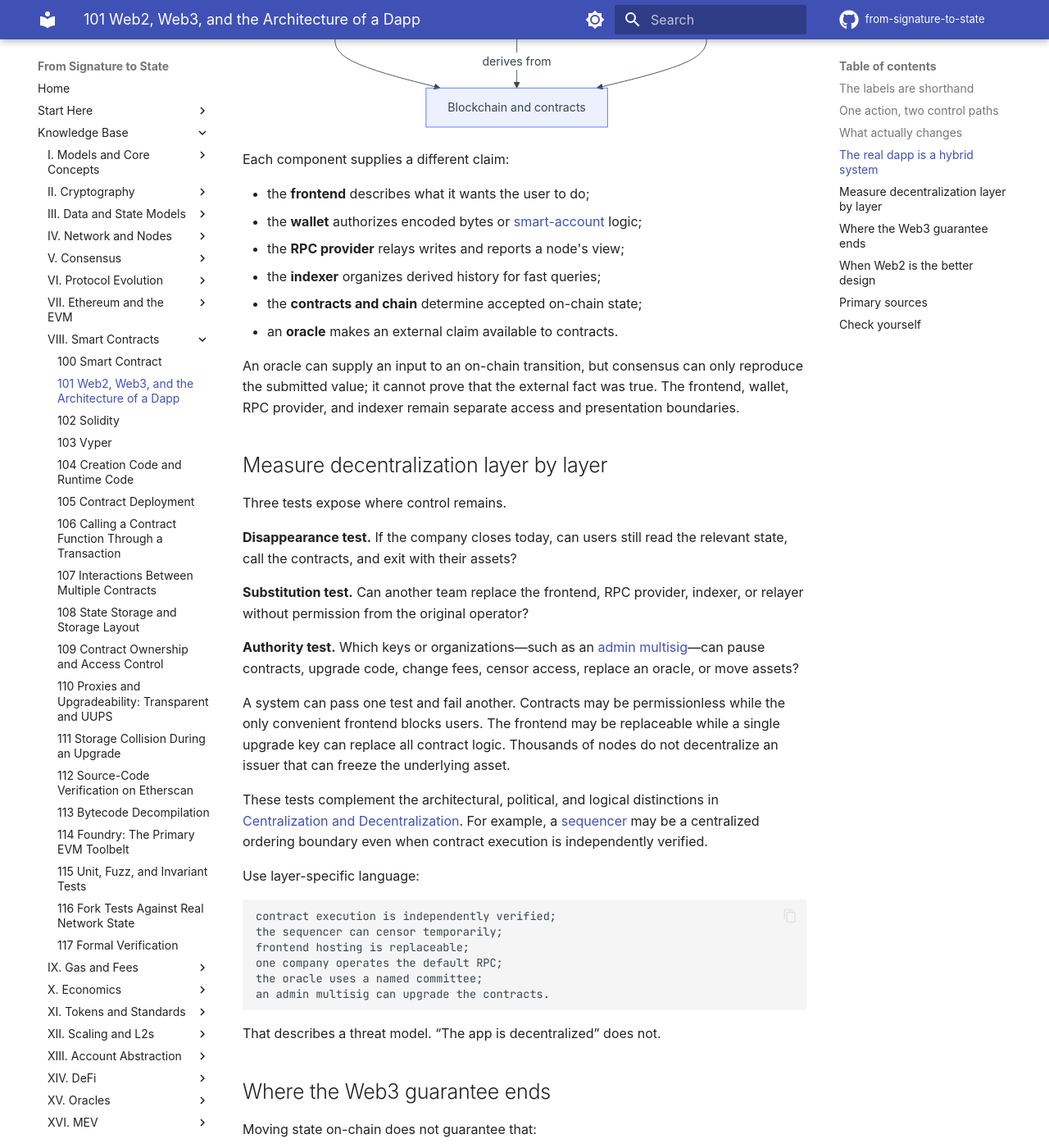
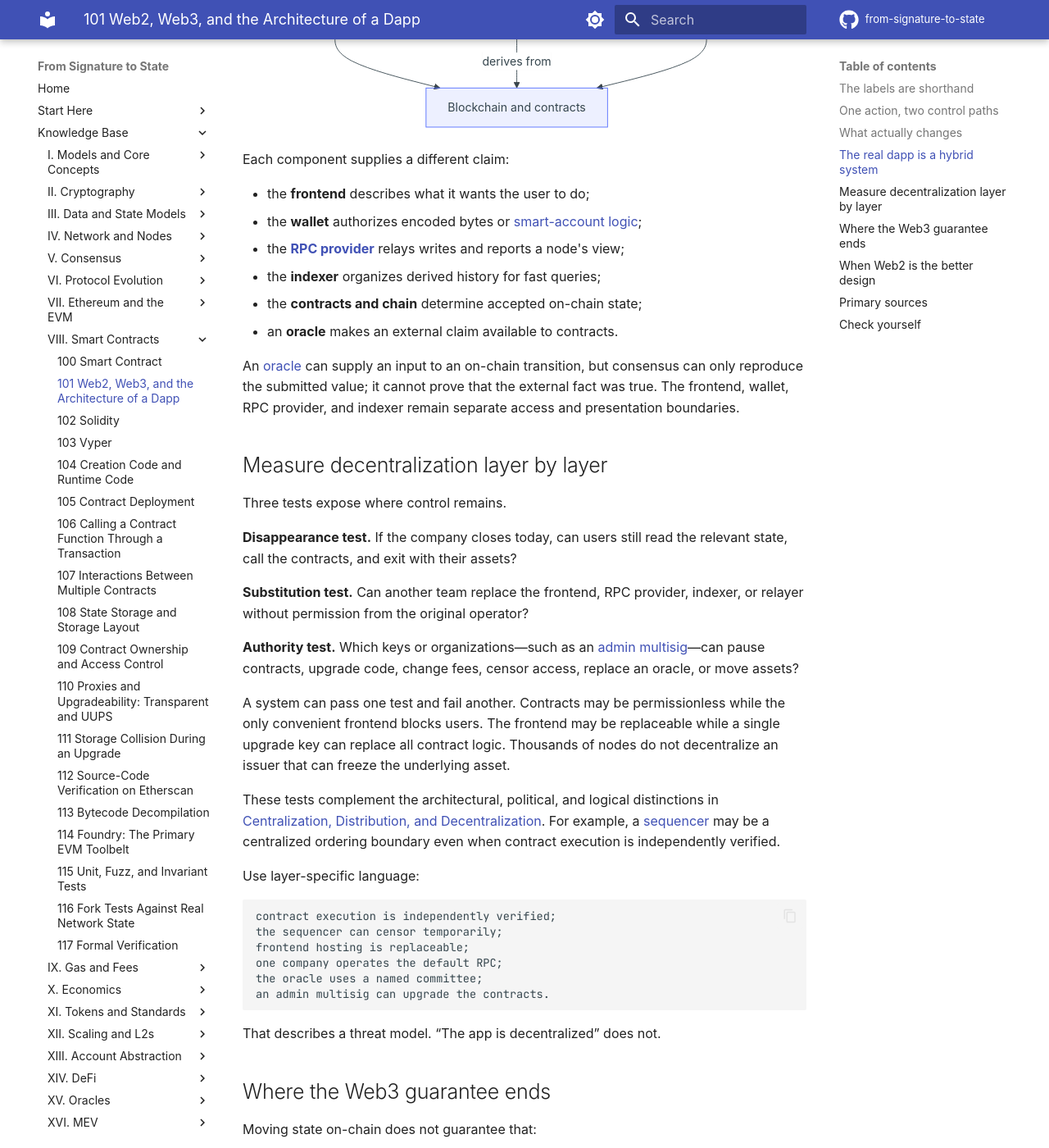
Before and after one commit to Vastargazing/from-signature-to-state, an MkDocs documentation site: the page built from docs/topics/101-decentralized-application.md, in a window 1280 px wide and 1400 px high, scrolled down 2790 px. Shown: the whole window at 82% size. Built offline with MkDocs 1.6.1 and Material for MkDocs 9.7.7, drawn with Linux system fonts in a browser that asks for light colours; some web fonts are replaced; comment, search, counter and statistics services are not loaded; some of the changed lines change nothing that is shown.

Commit message:
Restore off-chain boundary links

```diff
--- a/docs/topics/101-decentralized-application.md
+++ b/docs/topics/101-decentralized-application.md
@@ -48,7 +48,7 @@ This does not make the interface harmless. A compromised frontend can prepare a
 | Authorization | Password, passkey, session, OAuth token, or server-side policy | Transaction signature or [smart-account](169-erc-4337.md) validation for on-chain writes |
 | Business logic | Server code chosen by the operator | Contract code and protocol rules executed by validating nodes |
 | Accepting a write | The server accepts and commits it | The network includes a valid request and execution succeeds |
-| Reading state | The application's API returns its database view | An RPC or [indexer](051-indexers-the-graph.md) returns a chain-derived view, which may need independent verification |
+| Reading state | The application's API returns its database view | An [RPC](049-json-rpc.md) or [indexer](051-indexers-the-graph.md) returns a chain-derived view, which may need independent verification |
 | Recovery and changes | An administrator can edit data, reset access, or roll back internal records | A new valid transition, an authorized upgrade, governance action, or exceptional social intervention is required |
 | Privacy | Data can remain private to the service, although the operator can see it | Public-chain state is normally public; an address is [pseudonymous, not private](268-pseudonymity-vs-anonymity.md) |
 | Cost and latency | Centralized execution can be fast and cheap to operate per request | Replicated verification, ordering, gas, and finality add cost and delay |
@@ -73,13 +73,13 @@ flowchart TB
 Each component supplies a different claim:
 
 - the **frontend** describes what it wants the user to do;
-- the **wallet** authorizes encoded bytes or [smart-account](173-safe-and-smart-wallets.md) logic;
-- the **RPC provider** relays writes and reports a node's view;
+- the **wallet** authorizes encoded bytes or [smart-account logic](173-safe-and-smart-wallets.md);
+- the **[RPC provider](050-node-providers.md)** relays writes and reports a node's view;
 - the **indexer** organizes derived history for fast queries;
 - the **contracts and chain** determine accepted on-chain state;
 - an **oracle** makes an external claim available to contracts.
 
-An oracle can supply an input to an on-chain transition, but consensus can only reproduce the submitted value; it cannot prove that the external fact was true. The frontend, wallet, RPC provider, and indexer remain separate access and presentation boundaries.
+An [oracle](193-oracle-problem.md) can supply an input to an on-chain transition, but consensus can only reproduce the submitted value; it cannot prove that the external fact was true. The frontend, wallet, RPC provider, and indexer remain separate access and presentation boundaries.
 
 ## Measure decentralization layer by layer
 
@@ -93,7 +93,7 @@ Three tests expose where control remains.
 
 A system can pass one test and fail another. Contracts may be permissionless while the only convenient frontend blocks users. The frontend may be replaceable while a single upgrade key can replace all contract logic. Thousands of nodes do not decentralize an issuer that can freeze the underlying asset.
 
-These tests complement the architectural, political, and logical distinctions in [Centralization and Decentralization](003-centralization-decentralization.md). For example, a [sequencer](156-sequencer-and-centralization.md) may be a centralized ordering boundary even when contract execution is independently verified.
+These tests complement the architectural, political, and logical distinctions in [Centralization, Distribution, and Decentralization](003-centralization-decentralization.md). For example, a [sequencer](156-sequencer-and-centralization.md) may be a centralized ordering boundary even when contract execution is independently verified.
 
 Use layer-specific language:
 
```
